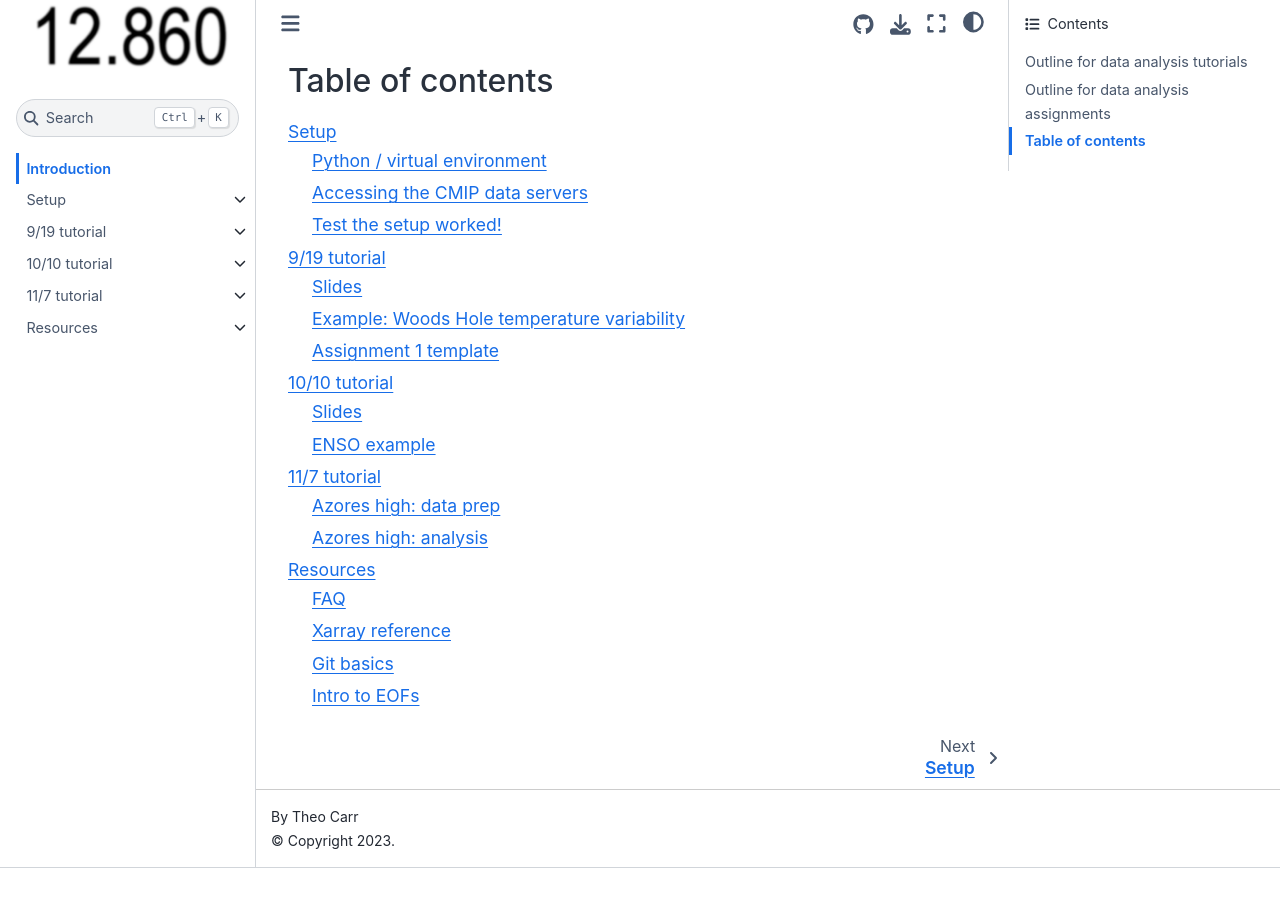
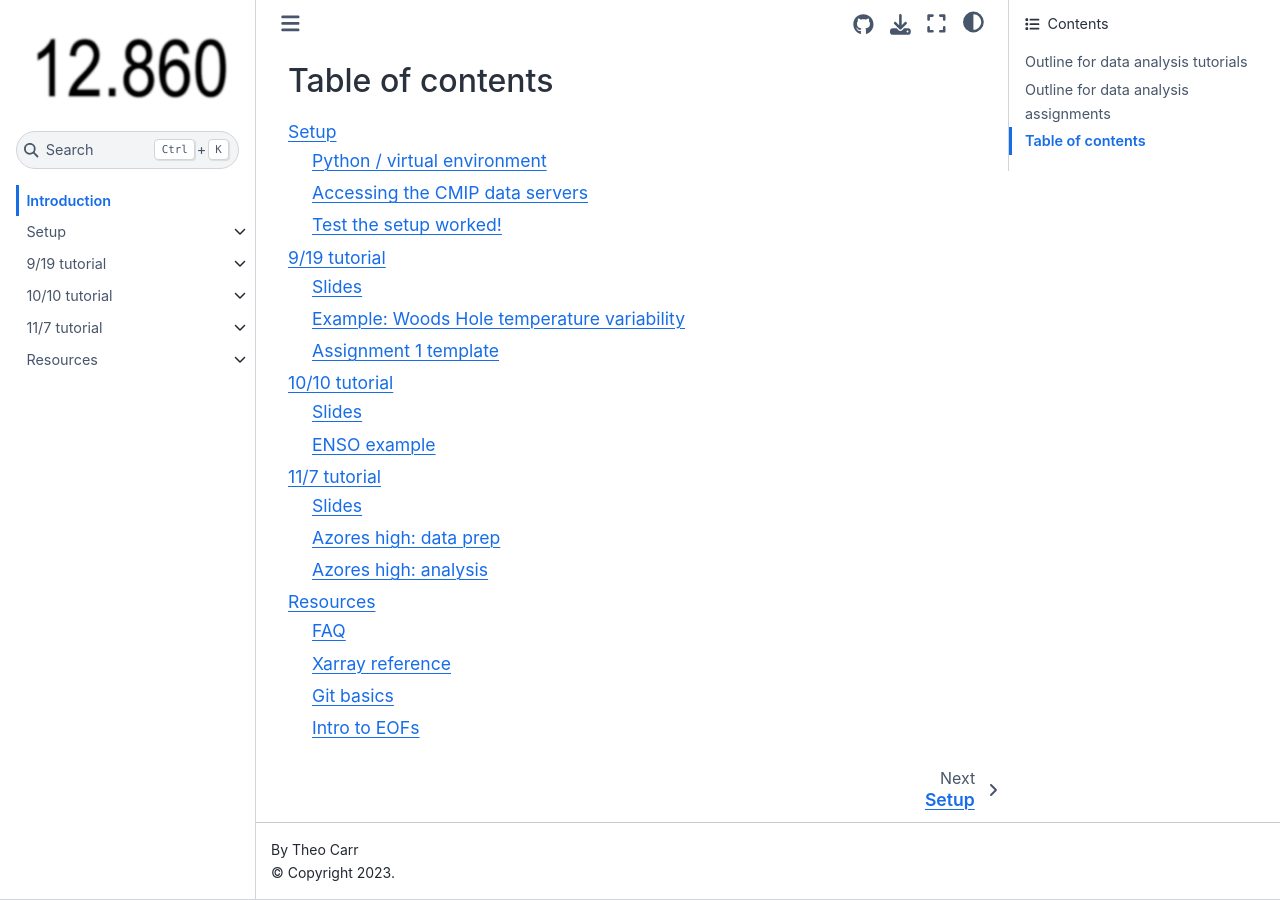
Before and after one commit to ktcarr/12860-tutorial, a Jupyter Book: the page built from docs/pages/intro.md, in a window 1280 px wide and 900 px high, scrolled down 835 px. Built offline with Jupyter Book 1.0.4 settings and Sphinx 7.4.7 and the Sphinx Book theme 1.1.4, drawn with Linux system fonts in a browser that asks for light colours; pages that are not in the unit, such as notebooks, are missing from menus; before the commit the page ends 1703 px from its top, so only the background shows below that.

Commit message:
add link to slides and fix heading level

```diff
--- a/docs/_toc.yml
+++ b/docs/_toc.yml
@@ -22,6 +22,8 @@
   - file: pages/tutorial_10-10/ENSO_example
 - file: pages/tutorial_11-7/overview
   sections:
+  - url: https://docs.google.com/presentation/d/1bAFB9mO22WYc6El3nojJgDyJqpis6xx5XXz0Tj2rMbI/edit?usp=sharing
+    title: Slides
   - file: pages/tutorial_11-7/azores_prep.ipynb
   - file: pages/tutorial_11-7/azores_analysis_tutorial.md
 - file: pages/assignments/assignments_toc
```
Also changed, not shown: docs/pages/tutorial_11-7/azores_analysis_tutorial.md (+1 -1 lines).
